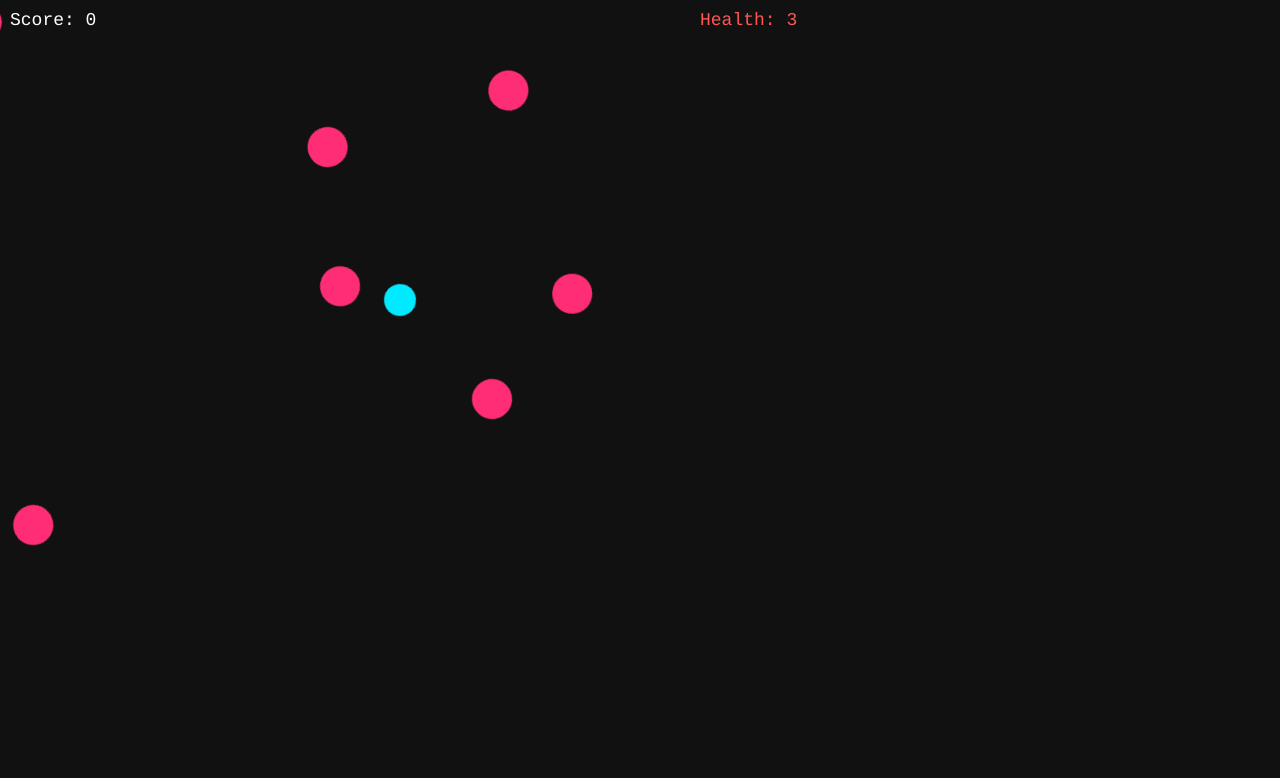
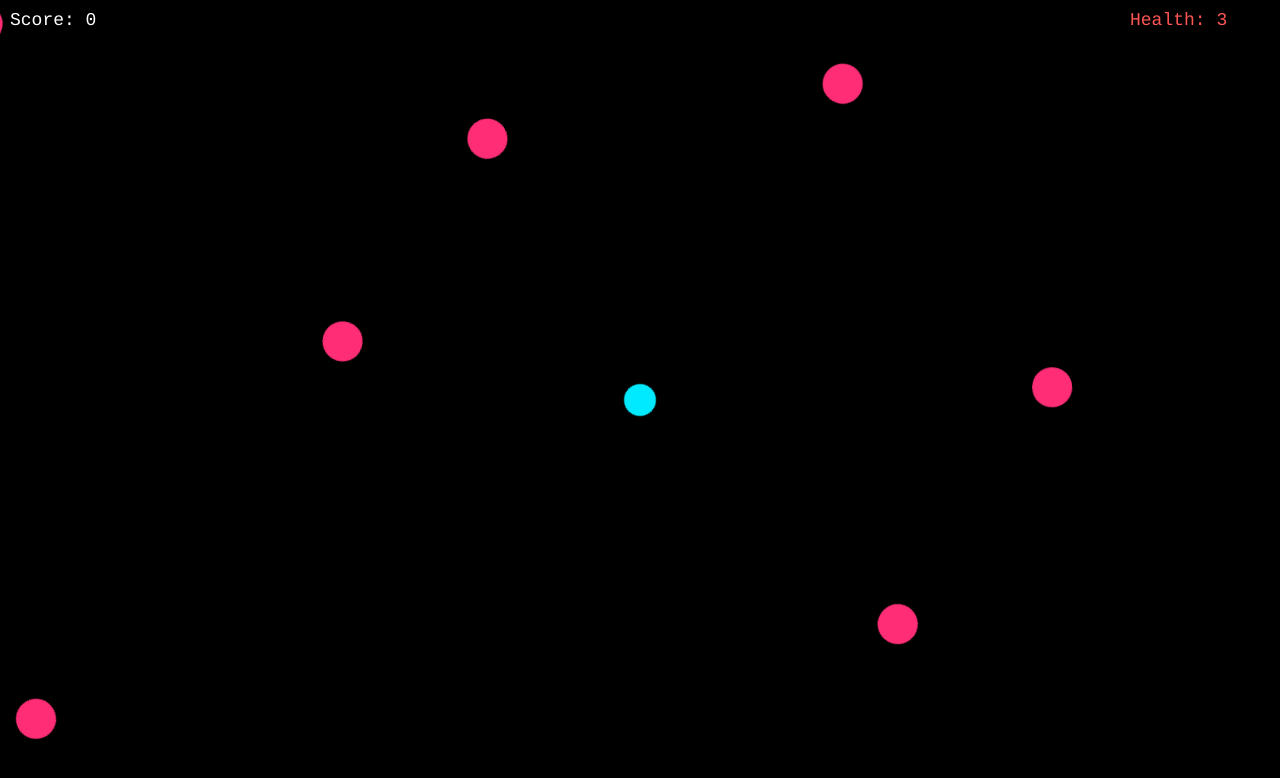
Before and after one commit to Dospalko/nano-defender, a website with bundled scripts: page public/index.html in a window 1280 px wide. Built offline with nearby package versions, Linux system fonts and the light colour scheme.

Commit message:
feat: making the whole game fullscreen

```diff
--- a/public/index.html
+++ b/public/index.html
@@ -5,8 +5,21 @@
   <title>Nano-Defender</title>
   <meta name="viewport" content="width=device-width,initial-scale=1" />
   <style>
-    html,body { margin:0; height:100%; overflow:hidden; background:#111; }
-    #game { width:100%; height:100%; }
+    html, body {
+      margin: 0;
+      height: 100%;
+      overflow: hidden;
+      background: #111;
+    }
+    #game {
+      width: 100%;
+      height: 100%;
+    }
+    canvas {
+      display: block;
+      width: 100%;
+      height: 100%;
+    }
   </style>
 </head>
 <body>
--- a/src/main.ts
+++ b/src/main.ts
@@ -1,15 +1,25 @@
-// src/main.ts
 import Phaser from "phaser";
 import BootScene from "@/scenes/BootScene";
 import GameScene from "@/scenes/GameScene";
 import GameOverScene from "@/scenes/GameOverScene";
 
-export default new Phaser.Game({
+const config: Phaser.Types.Core.GameConfig = {
   type: Phaser.AUTO,
-  parent: "game",
-  width: 800,
-  height: 600,
-  backgroundColor: "#111111",
-  physics: { default: "arcade", arcade: { debug: false } },
-  scene: [BootScene, GameScene, GameOverScene]
-});
+  parent: "game", // make sure your index.html has <div id="game"></div>
+  backgroundColor: "#000",
+  physics: {
+    default: "arcade",
+    arcade: {
+      debug: false,
+    },
+  },
+  scale: {
+    mode: Phaser.Scale.RESIZE,
+    autoCenter: Phaser.Scale.CENTER_BOTH,
+    width: window.innerWidth,
+    height: window.innerHeight,
+  },
+  scene: [BootScene, GameScene, GameOverScene],
+};
+
+new Phaser.Game(config);
--- a/src/scenes/GameOverScene.ts
+++ b/src/scenes/GameOverScene.ts
@@ -1,14 +1,37 @@
-// src/scenes/GameOverScene.ts
 import Phaser from "phaser";
 
 export default class GameOverScene extends Phaser.Scene {
   private finalScore = 0;
-  constructor() { super("GameOver"); }
-  init(data: { score: number }) { this.finalScore = data.score; }
+
+  constructor() {
+    super("GameOver");
+  }
+
+  init(data: { score: number }) {
+    this.finalScore = data.score;
+  }
+
   create() {
-    this.add.text(400, 250, "Game Over", { fontSize: "48px", color: "#f00" }).setOrigin(0.5);
-    this.add.text(400, 330, `Score: ${this.finalScore}`, { fontSize: "32px", color: "#fff" }).setOrigin(0.5);
-    this.add.text(400, 410, "Click to Restart", { fontSize: "24px", color: "#afa" }).setOrigin(0.5);
-    this.input.once("pointerdown", () => this.scene.start("Game"));
+    const centerX = this.scale.width / 2;
+    const centerY = this.scale.height / 2;
+
+    this.add.text(centerX, centerY - 60, "Game Over", {
+      fontSize: "48px",
+      color: "#f00"
+    }).setOrigin(0.5);
+
+    this.add.text(centerX, centerY, `Score: ${this.finalScore}`, {
+      fontSize: "32px",
+      color: "#fff"
+    }).setOrigin(0.5);
+
+    this.add.text(centerX, centerY + 60, "Click to Restart", {
+      fontSize: "24px",
+      color: "#afa"
+    }).setOrigin(0.5);
+
+    this.input.once("pointerdown", () => {
+      this.scene.start("Game");
+    });
   }
 }
--- a/src/scenes/GameScene.ts
+++ b/src/scenes/GameScene.ts
@@ -28,8 +28,16 @@ export default class GameScene extends Phaser.Scene {
   }
 
   create() {
+    // Dynamické fullscreen prispôsobenie
+    this.scale.scaleMode = Phaser.Scale.ScaleModes.RESIZE;
+    this.scale.refresh();
+
+    const centerX = this.scale.width / 2;
+    const centerY = this.scale.height / 2;
+
     this.cursors = this.input.keyboard!.createCursorKeys();
-    this.player = new Player(this, 400, 300);
+    this.player = new Player(this, centerX, centerY);
+
     this.bullets = this.physics.add.group({ classType: Bullet, runChildUpdate: true, maxSize: 40 });
     this.enemies = this.physics.add.group({ classType: Enemy });
 
@@ -42,8 +50,16 @@ export default class GameScene extends Phaser.Scene {
       quantity: 0
     });
 
-    this.scoreText = this.add.text(10, 10, `Score: ${this.score}`, { fontSize: "18px", color: "#fff" }).setDepth(10);
-    this.healthText = this.add.text(700, 10, `Health: ${this.health}`, { fontSize: "18px", color: "#f55" }).setDepth(10);
+    this.scoreText = this.add.text(10, 10, `Score: ${this.score}`, {
+      fontSize: "18px",
+      color: "#fff"
+    }).setDepth(10);
+
+    this.healthText = this.add.text(this.scale.width - 150, 10, `Health: ${this.health}`, {
+      fontSize: "18px",
+      color: "#f55"
+    }).setDepth(10);
+
     this.input.on("pointerdown", () => this.shoot());
 
     this.physics.add.overlap(this.bullets, this.enemies, (b, e) => this.hitEnemy(b as Bullet, e as Enemy));
@@ -80,11 +96,14 @@ export default class GameScene extends Phaser.Scene {
   }
 
   spawnEnemy() {
+    const margin = 40;
+    const w = this.scale.width;
+    const h = this.scale.height;
     const pos = [
-      { x: Phaser.Math.Between(0, 800), y: -40 },
-      { x: 840, y: Phaser.Math.Between(0, 600) },
-      { x: Phaser.Math.Between(0, 800), y: 640 },
-      { x: -40, y: Phaser.Math.Between(0, 600) }
+      { x: Phaser.Math.Between(0, w), y: -margin },
+      { x: w + margin, y: Phaser.Math.Between(0, h) },
+      { x: Phaser.Math.Between(0, w), y: h + margin },
+      { x: -margin, y: Phaser.Math.Between(0, h) }
     ][Phaser.Math.Between(0, 3)];
     this.enemies.add(new Enemy(this, pos.x, pos.y));
   }
```
